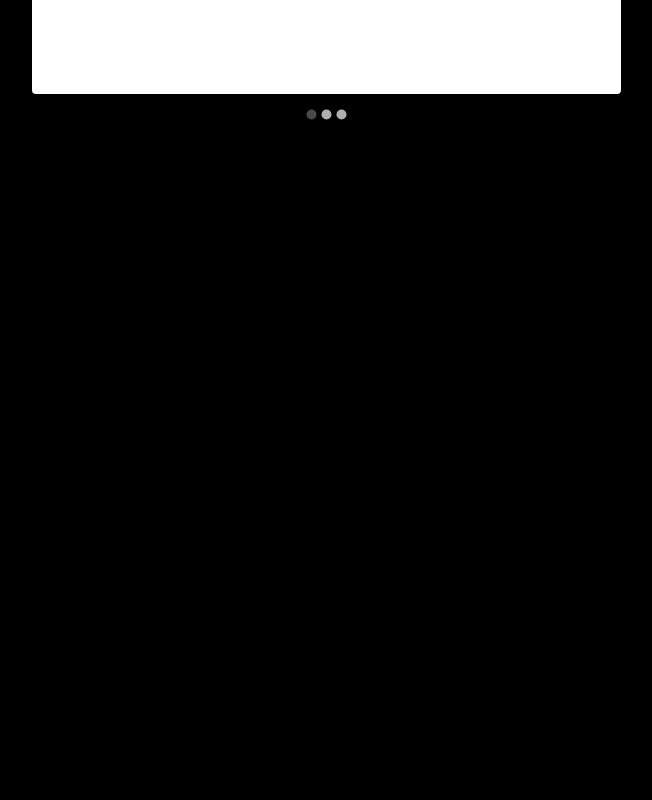
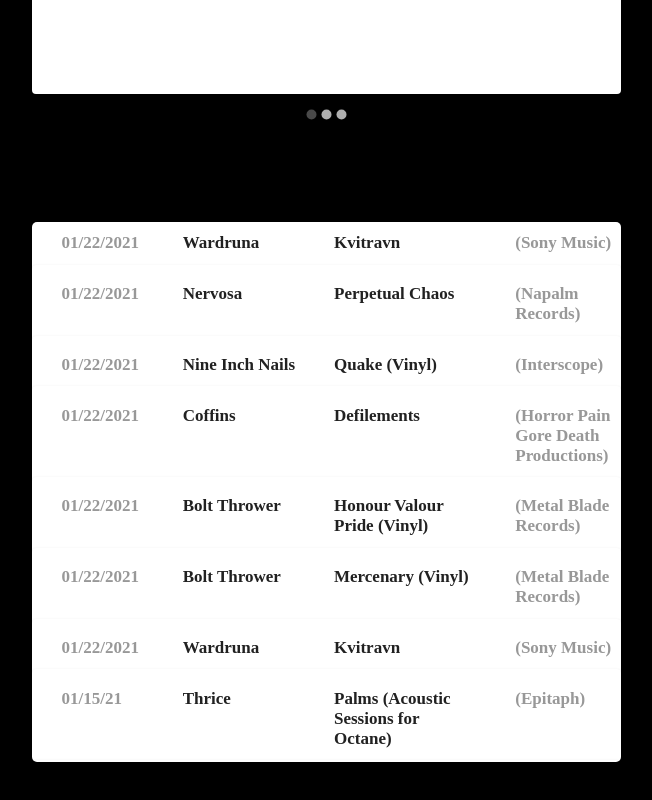
Before and after one commit to Wjpayne/vinylCollector, a React (Create React App) app in the folder client/: page / in a window 1280 px wide. Shown: the part 1454-2254 px from the top of the page, without its empty margins (325-977 px from the left). Built offline with nearby package versions, Linux system fonts and the light colour scheme; no server answers; a web font is replaced by a local one.

Commit message:
set up releases

```diff
--- a/client/src/Components/Articles/Articles.jsx
+++ b/client/src/Components/Articles/Articles.jsx
@@ -1,12 +1,17 @@
 import {  Grid, makeStyles} from "@material-ui/core";
 import React from "react";
 import Featured from "./Featured";
+import NewReleases from "./NewReleases";
 
 const articleStyles = makeStyles(() => ({
   main: {
     backgroundColor: "black",
     margin: "0"
   },
+
+  newReleases: {
+    marginTop: "100px"
+  }
 }));
 
 export default function Articles() {
@@ -17,12 +22,17 @@
         container
         justify="center"
         alignItems="center"
-        direction="row"
+        direction="column"
         spacing={8}
       >
         <Grid item xs={12} sm = {10} md = {7} lg = {6} xl = {5} justify="center">
           <Featured />
+          <div className = {classes.newReleases}>
+          <NewReleases />
+          </div>
         </Grid>
+
+
 
       </Grid>
     </div>
--- /dev/null
+++ b/client/src/Components/Articles/FeaturedData.jsx
@@ -0,0 +1,27 @@
+export const items = [
+    {
+      image:
+        "https://www.angryyoungandpoor.com/store/pc/catalog/products/lp/EPT877191BLUlp.jpg",
+      artist: "Touchè Amorè",
+      album: "Lament",
+      description:
+        "Touché Amoré have been burrowing through angst, alienation, cancer, and death throughout four adored studio albums. After over a decade of working through darkness, the band’s gorgeously gruff fifth album, Lament, finds the light at the end of the tunnel. Through 11 songs, Touché Amoré looks back at its past and uses hard-won optimism to point its fans toward light, and love.",
+    },
+    {
+      image:
+        "https://cdn.shopify.com/s/files/1/0635/1427/products/IMG_7981_540x.jpg?v=1604610464",
+      artist: "SOUL GLO",
+      album: "Songs to Yeet At The Sun",
+      description:
+        "Songs to Yeet at the Sun is destructive and abrasive hardcore that nonetheless feels utopian. Yeet rushes forward as if written in real time, slices of life that give voice to the marginalized—Black, queer, trans, musicians, “non-essential workers”—and make them feel accessible to anyone who doesn’t immediately identify.",
+    },
+
+    {
+      image:
+        "http://www.earsplitcompound.com/site/wp-content/uploads/2018/08/GULCH_4559-photo-by-Gabe-Becerra-1024x745.jpg",
+      artist: "Gulch",
+      album: "Impenetrable Cerebral Fortress",
+      description:
+        "There is so much happening in this wild 16-minute ride of an album. Mysterious Santa Cruz berserkers Gulch bring the icy grandeur of Mayhem, the erratic bloodthirst of Nails, the adrenalized speed of Infest, and a whole lot else. Gulch find strength in anxiety and anger in fear, twisting generations of punk and hardcore and metal into one idiosyncratic personal blur.",
+    },
+  ];
--- a/client/src/Components/Articles/NewReleases.jsx
+++ b/client/src/Components/Articles/NewReleases.jsx
@@ -1,145 +1,67 @@
+import { Divider, Grid, makeStyles, Paper } from "@material-ui/core";
 import React from "react";
-import Carousel from "react-material-ui-carousel";
-import { Divider, Grid, makeStyles, Paper } from "@material-ui/core";
+
+import { releases } from "./ReleaseData";
 
 const newReleaseStyles = makeStyles((theme) => ({
   paper: {
     backgroundColor: "white",
-    height: "520px",
+    height: "540px",
     overflow: "hidden",
+    backgroundColor: "white",
     [theme.breakpoints.down("xs")]: {
-      height: "650px",
+      height: "675px",
     },
   },
 
-  image: {
-    height: "250px",
-    margin: "15px",
-    width: "250px",
-    objectFit: "cover",
-    marginTop: "33px",
-    [theme.breakpoints.down("sm")]: {
-      height: "150px",
-      width: "150px",
-    },
+  date: {
+    fontSize: "17px",
+    color: "#989898",
+    marginLeft: "30px",
+  },
+  divider: {
+    borderTop: "1px solid",
+    width: "100%",
+    position: "relative",
   },
 
-  h1: {
-    textAlign: "center",
-    marginTop: "0",
-    marginBottom: "0",
-    textDecoration: "underline",
-    [theme.breakpoints.down("sm")]: {
-      fontSize: "23px",
-    },
-  },
-
-  h2: {
-    textAlign: "center",
-    marginTop: "0",
-    marginBottom: "0",
-    fontStyle: "italic",
-    [theme.breakpoints.down("sm")]: {
-      fontSize: "20px",
-    },
-  },
-
-  h3: {
-    margin: "20px",
-    [theme.breakpoints.down("xs")]: {
-      fontSize: "14.5px",
-    },
+  bold: {
+    fontSize: "17px",
   },
 
   div: {
-    width: "250px",
-    height: "auto",
-    [theme.breakpoints.down("sm")]: {
-      width: "150px",
-    },
-  },
-
-  divDesc: {
-    position: "relative",
-    justifyContent: "center",
-  },
-
-  title: {
-    textAlign: "center",
-    marginTop: "0",
-    marginBottom: "0",
-  },
-
-  divider: {
-    borderTop: "2px solid",
-    width: "80%",
-    position: "relative",
-    left: "10%",
-  },
+    overflow: "scroll",
+    borderRadius: "5px",
+    height: "540px"
+  }
 }));
 
-export default function Featured() {
-  var items = [
-    {
-      image:
-        "https://www.angryyoungandpoor.com/store/pc/catalog/products/lp/EPT877191BLUlp.jpg",
-      artist: "Touchè Amorè",
-      album: "Lament",
-      description:
-        "Touché Amoré has been burrowing through angst, alienation, cancer, and death throughout four adored studio albums. After over a decade of working through darkness, the band’s gorgeously gruff fifth album, Lament, finds the light at the end of the tunnel. Through 11 songs, Touché Amoré looks back at its past and uses hard-won optimism to point its fans toward light, and love.",
-    },
-    {
-      image:
-        "https://cdn.shopify.com/s/files/1/0635/1427/products/IMG_7981_540x.jpg?v=1604610464",
-      artist: "SOUL GLO",
-      album: "Songs to Yeet At The Sun",
-      description:
-        "Songs to Yeet at the Sun is destructive and abrasive hardcore that nonetheless feels utopian. Yeet rushes forward as if written in real time, slices of life that give voice to the marginalized—Black, queer, trans, musicians, “non-essential workers”—and make them feel accessible to anyone who doesn’t immediately identify.",
-    },
+export default function NewReleases() {
+  const classes = newReleaseStyles();
 
-    {
-      image:
-        "http://www.earsplitcompound.com/site/wp-content/uploads/2018/08/GULCH_4559-photo-by-Gabe-Becerra-1024x745.jpg",
-      artist: "Gulch",
-      album: "Impenetrable Cerebral Fortress",
-      description:
-        "There is so much happening in this wild 16-minute ride of an album. Mysterious Santa Cruz berserkers Gulch bring the icy grandeur of Mayhem, the erratic bloodthirst of Nails, the adrenalized speed of Infest, and a whole lot else. Gulch find strength in anxiety and anger in fear, twisting generations of punk and hardcore and metal into one idiosyncratic personal blur.",
-    },
-  ];
   return (
-    <Carousel autoPlay={false} swipe={true}>
-      {items.map((item, i) => (
-        <Item key={i} item={item} />
+    <div className={classes.div}>
+      {releases.map((item, i) => (
+        <Paper>
+          <div>
+            <Grid key={i} container direction="row" spacing={2}>
+              <Grid item xs={3}>
+                <h1 className={classes.date}>{item.date}</h1>
+              </Grid>
+
+              <Grid item xs={3}>
+                <h1 className={classes.bold}>{item.band}</h1>
+              </Grid>
+              <Grid item xs={3}>
+                <h1 className={classes.bold}>{item.album}</h1>
+              </Grid>
+              <Grid item xs={3}>
+                <h1 className={classes.date}>{item.label}</h1>
+              </Grid>
+            </Grid>
+          </div>
+        </Paper>
       ))}
-    </Carousel>
+    </div>
   );
 }
-
-function Item(props) {
-  const classes = newReleaseStyles();
-  return (
-    <Paper className={classes.paper}>
-      <h1 className={classes.title}>New Releases</h1>
-      <Divider className={classes.divider} />
-      <Grid container>
-        <Grid item sm={7} xs={7} md={7} lg={7}>
-          <div className={classes.divDesc}>
-            <h3 className={classes.h3}>{props.item.description}</h3>
-          </div>
-        </Grid>
-
-        <Grid item sm={5} xs={5} md={5} lg={5}>
-          <img
-            alt="vinyl or album cover"
-            className={classes.image}
-            src={props.item.image}
-          ></img>
-          <div className={classes.div}>
-            <h1 className={classes.h1}>{props.item.artist}</h1>
-            <h2 className={classes.h2}>{props.item.album}</h2>
-          </div>
-        </Grid>
-      </Grid>
-    </Paper>
-  );
-}
--- /dev/null
+++ b/client/src/Components/Articles/ReleaseData.jsx
@@ -0,0 +1,66 @@
+export const releases = [
+    {
+      date: "01/22/2021",
+      band: "Wardruna",
+      album: "Kvitravn",
+      label: "(Sony Music)",
+    },
+    {
+        date: "01/22/2021",
+        band: "Nervosa",
+        album: "Perpetual Chaos",
+        label: "(Napalm Records)",
+
+    },
+    {
+        date: "01/22/2021",
+        band: "Nine Inch Nails",
+        album: "Quake (Vinyl)",
+        label: "(Interscope)",
+
+    },
+    {
+        date: "01/22/2021",
+        band: "Coffins",
+        album: "Defilements",
+        label: "(Horror Pain Gore Death Productions)",
+
+    },
+    {
+        date: "01/22/2021",
+        band: "Bolt Thrower",
+        album: "Honour Valour Pride (Vinyl)",
+        label: "(Metal Blade Records)",
+
+    },
+    {
+        date: "01/22/2021",
+        band: "Bolt Thrower",
+        album: "Mercenary (Vinyl)",
+        label: "(Metal Blade Records)",
+
+    },
+    {
+        date: "01/22/2021",
+        band: "Wardruna",
+        album: "Kvitravn",
+        label: "(Sony Music)",
+
+    },
+    {
+        date: "01/15/21",
+        band: "Thrice",
+        album: "Palms (Acoustic Sessions for Octane)",
+        label: "(Epitaph)",
+
+    },
+    {
+        date: "01/15/21",
+        band: "	Ingested",
+        album: "Stinking Cesspool Of Liquefied Human Remnants (Re-Mixed/Remastered)",
+        label: "(Unique Leader Records)",
+
+    },
+
+
+  ];
```
Also changed, not shown: client/src/Components/Articles/Featured.jsx (+14 -37 lines), 1 other file (tests, documents, lock files or other folders).
